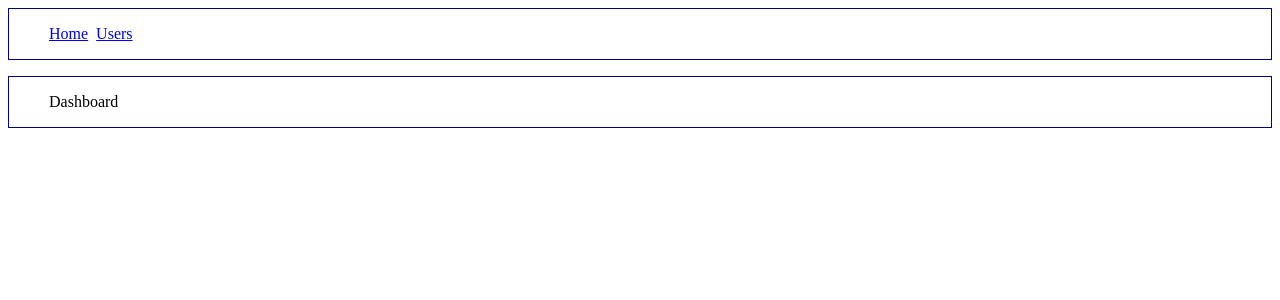
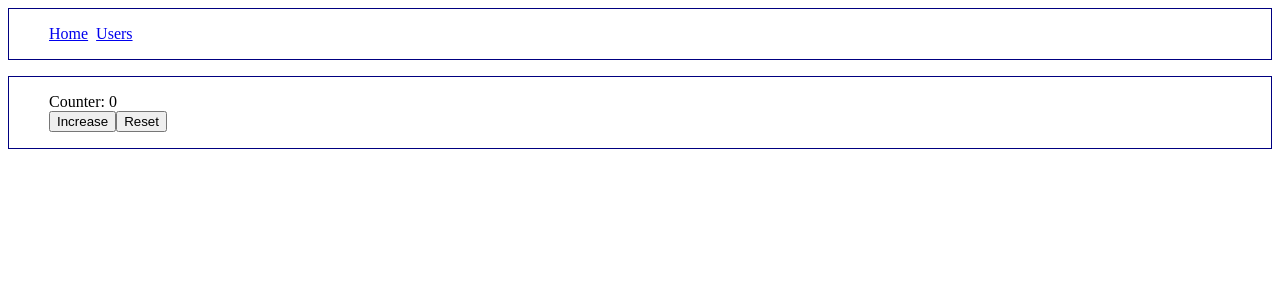
Before and after one commit to idenisovs/basic-react-app, a React app: page / in a window 1280 px wide. Shown: the top 300 px of the page. Built offline with nearby package versions, Linux system fonts and the light colour scheme.

Commit message:
Added Redux.

```diff
--- a/package.json
+++ b/package.json
@@ -16,6 +16,7 @@
     "@babel/core": "^7.15.0",
     "@babel/preset-env": "^7.15.0",
     "@babel/preset-react": "^7.14.5",
+    "@reduxjs/toolkit": "^1.6.1",
     "babel-loader": "^8.2.2",
     "classnames": "^2.3.1",
     "css-loader": "^6.2.0",
@@ -23,6 +24,7 @@
     "prop-types": "^15.7.2",
     "react": "^17.0.2",
     "react-dom": "^17.0.2",
+    "react-redux": "^7.2.4",
     "react-router-dom": "^5.2.0",
     "sass": "^1.37.5",
     "sass-loader": "^12.1.0",
--- a/sources/App.js
+++ b/sources/App.js
@@ -1,5 +1,5 @@
 import React from 'react';
-import NavBar from './components/NavBar';
+import { NavBar } from './components';
 import { BrowserRouter as Router, Route, Switch } from 'react-router-dom';
 import { Dashboard, Users } from './pages';
 
--- a/sources/components/NavBar.jsx
+++ b/sources/components/NavBar/NavBar.jsx
@@ -3,7 +3,7 @@ import { Link } from 'react-router-dom';
 
 import styles from './NavBar.scss';
 
-export default function NavBar() {
+export function NavBar() {
     return (
         <nav className={styles.NavBar}>
             <ul>
--- /dev/null
+++ b/sources/components/index.js
@@ -0,0 +1 @@
+export * from './NavBar/NavBar';
--- a/sources/index.js
+++ b/sources/index.js
@@ -1,8 +1,13 @@
 import React from 'react';
 import ReactDOM from 'react-dom';
+import { Provider } from 'react-redux';
+
 import App from './App';
+import store from './store';
 
 ReactDOM.render(
-    <App />,
+    <Provider store={store}>
+        <App />
+    </Provider>,
     document.getElementById('app')
 );
--- a/sources/pages/dashboard/Dashboard.jsx
+++ b/sources/pages/dashboard/Dashboard.jsx
@@ -1,5 +1,33 @@
 import React from 'react';
+import { useDispatch, useSelector } from 'react-redux';
+
+import { increment, reset } from '../../store/counter';
 
 export function Dashboard() {
-    return <div>Dashboard</div>;
+    const counter = useSelector((state) => state.counter.value);
+    const dispatch = useDispatch();
+
+    function increaseCounter() {
+        dispatch(increment())
+    }
+
+    function resetCounter() {
+        dispatch(reset());
+    }
+
+    return (
+        <div>
+            <div>
+                Counter: {counter}
+            </div>
+            <div>
+                <button type="button" onClick={increaseCounter}>
+                    Increase
+                </button>
+                <button type="button" onClick={resetCounter}>
+                    Reset
+                </button>
+            </div>
+        </div>
+    );
 }
--- a/sources/pages/users/Users.jsx
+++ b/sources/pages/users/Users.jsx
@@ -1,5 +1,12 @@
 import React from 'react';
+import { useSelector } from 'react-redux';
 
 export function Users() {
-    return <div>Users</div>;
+    const counter = useSelector(state => state.counter.value);
+
+    return (
+        <div>
+            Users: {counter}
+        </div>
+    );
 }
--- /dev/null
+++ b/sources/store/counter.js
@@ -0,0 +1,17 @@
+import { createAction, createReducer } from '@reduxjs/toolkit';
+
+const initialState = {
+    value: 0
+};
+
+export const increment = createAction('counter/increment');
+export const reset = createAction('counter/reset');
+
+export const counterReducer = createReducer(initialState, {
+    [increment]: (state) => {
+        state.value++;
+    },
+    [reset]: () => {
+        return { ...initialState };
+    }
+});
--- /dev/null
+++ b/sources/store/index.js
@@ -0,0 +1,9 @@
+import { configureStore } from '@reduxjs/toolkit';
+
+import { counterReducer } from './counter';
+
+export default configureStore({
+    reducer: {
+        counter: counterReducer
+    }
+});
```
Also changed, not shown: sources/components/NavBar/NavBar.scss (renamed from sources/components/NavBar.scss), 1 other file (tests, documents, lock files or other folders).
